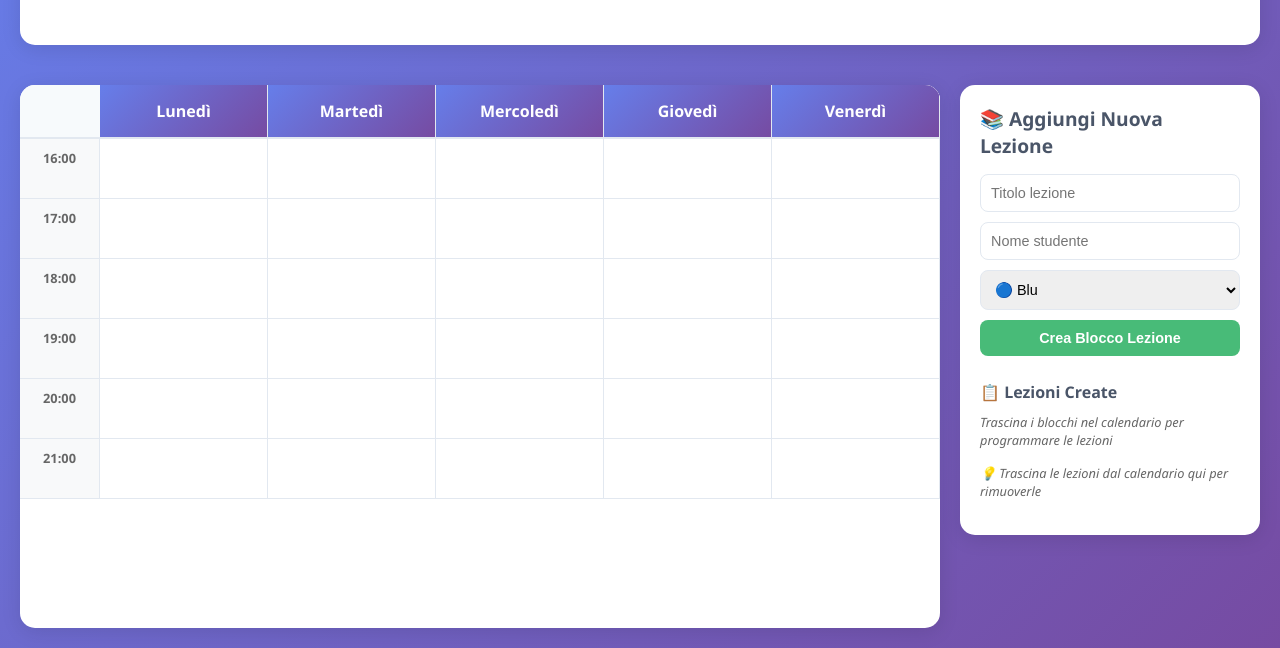
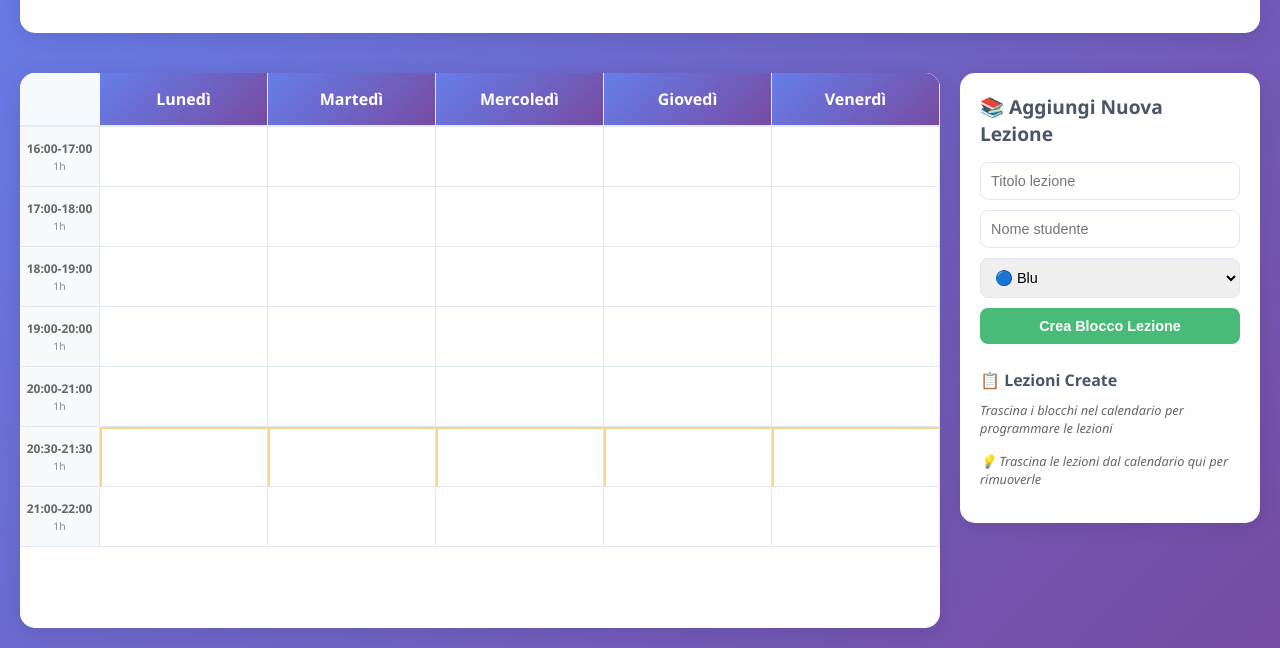
Before and after one commit to roberta-tarabini-polito/calendario-settimanale-lezioni, a plain HTML site: page index.html in a window 1280 px wide. Shown: the part 152-800 px from the top of the page. Drawn offline with Linux system fonts and the light colour scheme.

Commit message:
Aggiunta fascia oraria 20:30-21:30 con evidenziazione speciale

```diff
--- a/script.js
+++ b/script.js
@@ -19,22 +19,38 @@ class CalendarApp {
     generateCalendarGrid() {
         const grid = document.getElementById('calendarGrid');
         const days = ['monday', 'tuesday', 'wednesday', 'thursday', 'friday'];
-        const hours = [16, 17, 18, 19, 20, 21]; // 16-22 (21:xx slot è l'ultimo)
+        const timeSlots = [
+            { hour: 16, label: '16:00-17:00', duration: '1h' },
+            { hour: 17, label: '17:00-18:00', duration: '1h' },
+            { hour: 18, label: '18:00-19:00', duration: '1h' },
+            { hour: 19, label: '19:00-20:00', duration: '1h' },
+            { hour: 20, label: '20:00-21:00', duration: '1h' },
+            { hour: 20.5, label: '20:30-21:30', duration: '1h' },
+            { hour: 21, label: '21:00-22:00', duration: '1h' }
+        ];
 
-        for (let hour = 0; hour < hours.length; hour++) {
+        for (let timeIndex = 0; timeIndex < timeSlots.length; timeIndex++) {
+            const timeSlot = timeSlots[timeIndex];
+
             // Time column
-            const timeSlot = document.createElement('div');
-            timeSlot.className = 'time-slot';
-            timeSlot.textContent = `${hours[hour]}:00`;
-            grid.appendChild(timeSlot);
+            const timeSlotElement = document.createElement('div');
+            timeSlotElement.className = 'time-slot';
+            timeSlotElement.innerHTML = `<div class="time-label">${timeSlot.label}</div><div class="time-duration">${timeSlot.duration}</div>`;
+            grid.appendChild(timeSlotElement);
 
             // Day slots
             for (let day = 0; day < days.length; day++) {
                 const daySlot = document.createElement('div');
                 daySlot.className = 'day-slot';
                 daySlot.dataset.day = days[day];
-                daySlot.dataset.hour = hours[hour];
-                daySlot.dataset.slotId = `${days[day]}-${hours[hour]}`;
+                daySlot.dataset.hour = timeSlot.hour;
+                daySlot.dataset.slotId = `${days[day]}-${timeSlot.hour}`;
+
+                // Add special class for the 20:30-21:30 slot
+                if (timeSlot.hour === 20.5) {
+                    daySlot.classList.add('special-slot');
+                }
+
                 grid.appendChild(daySlot);
             }
         }
--- a/style.css
+++ b/style.css
@@ -120,6 +120,7 @@ h1 {
 .calendar-grid {
     display: grid;
     grid-template-columns: 80px repeat(5, 1fr);
+    grid-template-rows: repeat(7, 60px);
 }
 
 .time-slot {
@@ -131,6 +132,27 @@ h1 {
     font-weight: 600;
     color: #666;
     background: #f8f9fa;
+    display: flex;
+    flex-direction: column;
+    justify-content: center;
+    align-items: center;
+}
+
+.time-label {
+    font-size: 0.75rem;
+    font-weight: 700;
+    margin-bottom: 2px;
+}
+
+.time-duration {
+    font-size: 0.65rem;
+    color: #888;
+    font-weight: 400;
+}
+
+.special-slot {
+    background: #fef5e7;
+    border: 2px solid #fbd38d;
 }
 
 .day-slot {
@@ -374,6 +396,10 @@ h1 {
         grid-template-columns: 60px repeat(5, 1fr);
     }
 
+    .calendar-grid {
+        grid-template-rows: repeat(7, 50px);
+    }
+
     .day-header {
         padding: 10px 5px;
         font-size: 0.8rem;
```
